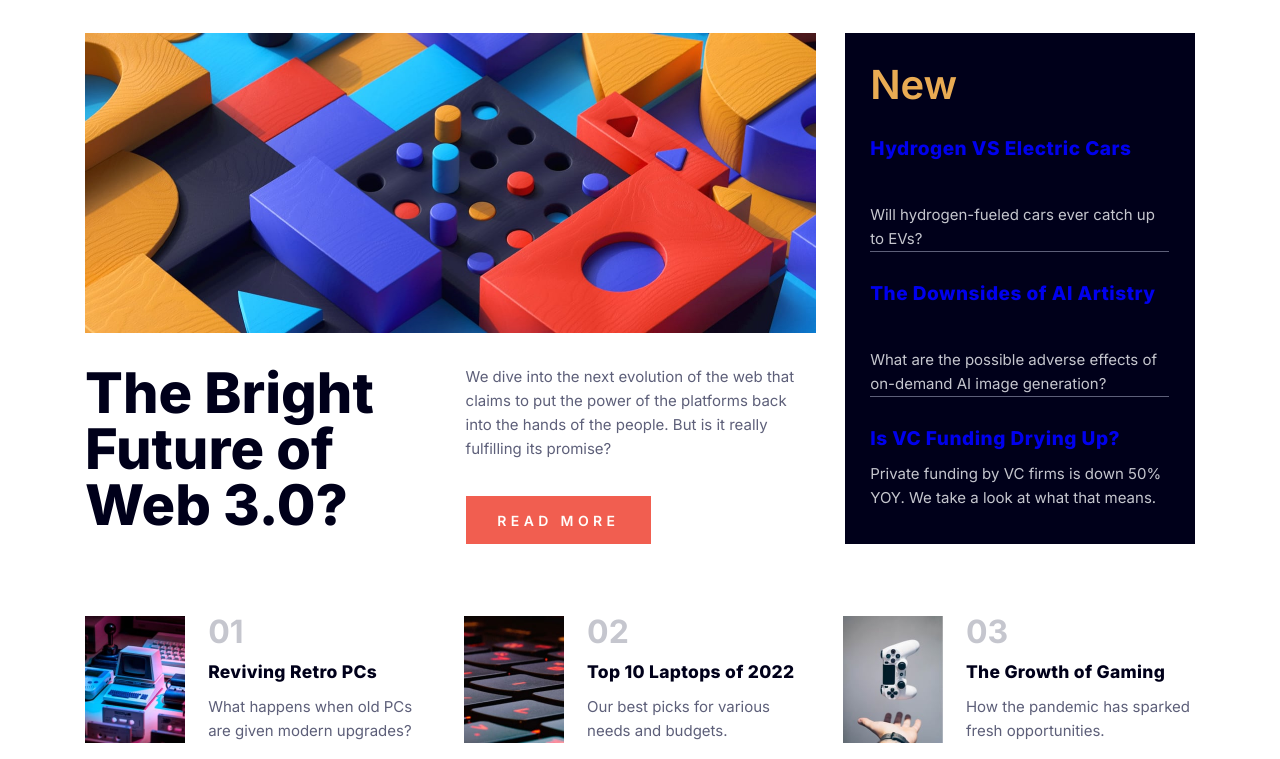
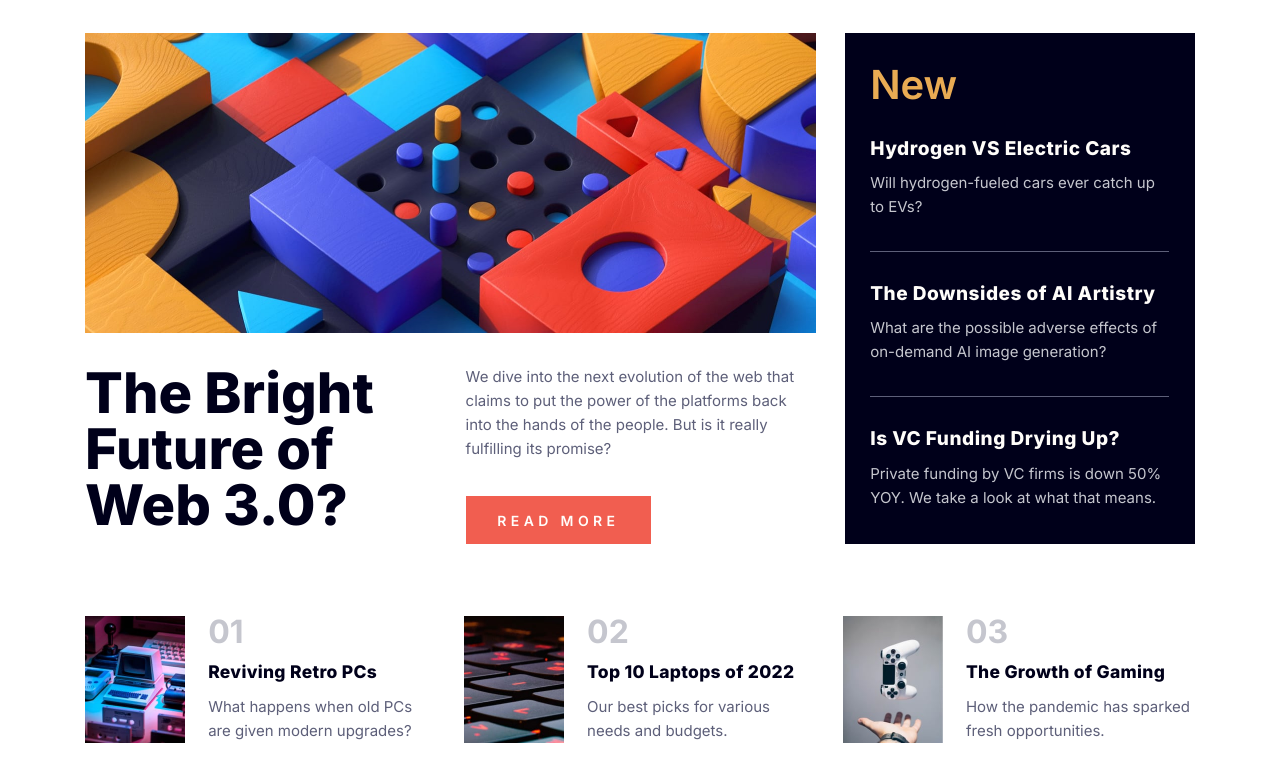
Before and after one commit to tediko/news-homepage, a website: page index.html in a window 1280 px wide. Shown: the part 151-910 px from the top of the page. Drawn offline with Linux system fonts and the light colour scheme.

Commit message:
Change: Reworked articles__item to work as proxy to articles__link

```diff
--- a/styles/css/style.css
+++ b/styles/css/style.css
@@ -354,34 +354,49 @@ a:focus-visible {
     margin-bottom: 0;
   }
 }
+.articles__item {
+  padding: 1.8rem 0;
+  /* Item is working as proxy container for link within,
+     this is why we want style it while link is focused within */
+}
 .articles__item:not(:last-of-type) { /* add border bottom on all items except last */
   border-bottom: 1px solid hsl(236, 13%, 42%);
 }
-.articles__item:last-of-type .articles__link { /* remove link padding from last item */
+.articles__item:last-of-type {
   padding-bottom: 0;
 }
-.articles__link {
-  display: block;
-  text-decoration: none;
-  padding: 1.8rem 0;
+.articles__item:focus-within {
+  outline: 3px dashed hsl(5, 85%, 63%);
+  outline-offset: 3px;
 }
 @media (min-width: 48.0625rem) {
-  .articles__link:hover .articles__heading { /* change heading color on link hoover */
+  .articles__item:hover .articles__link {
     color: hsl(35, 77%, 62%);
   }
 }
 @media (min-width: 64rem) {
+  .articles__item {
+    padding: 2rem 0;
+  }
+}
+.articles__link {
+  display: block;
+  color: inherit;
+  text-decoration: none;
+  /* Removed outline since trending__item is working as a proxy container for a link
+     and styles for focus are applied on container instead */
+}
+.articles__link:focus-visible {
+  outline: 0;
+  color: hsl(35, 77%, 62%);
+}
+@media (min-width: 48.0625rem) {
   .articles__link {
-    padding: 2rem 0;
+    transition: color 350ms ease-in-out;
   }
 }
 .articles__heading {
   margin-bottom: 0.7rem;
-}
-@media (min-width: 48.0625rem) {
-  .articles__heading {
-    transition: color 350ms ease-in-out;
-  }
 }
 .articles__desc {
   color: hsl(233, 8%, 79%);
@@ -432,9 +447,6 @@ a:focus-visible {
 @media (min-width: 48.0625rem) {
   .trending__link {
     transition: color 350ms ease-in-out;
-  }
-  .trending__link:hover {
-    color: hsl(35, 77%, 62%);
   }
 }
 .trending__image {
```
